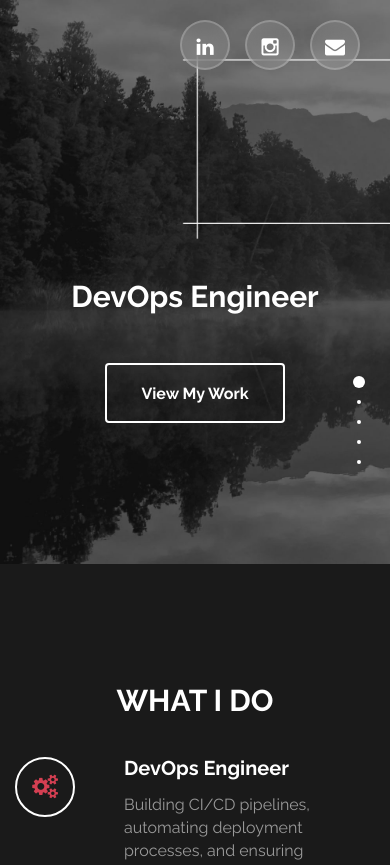
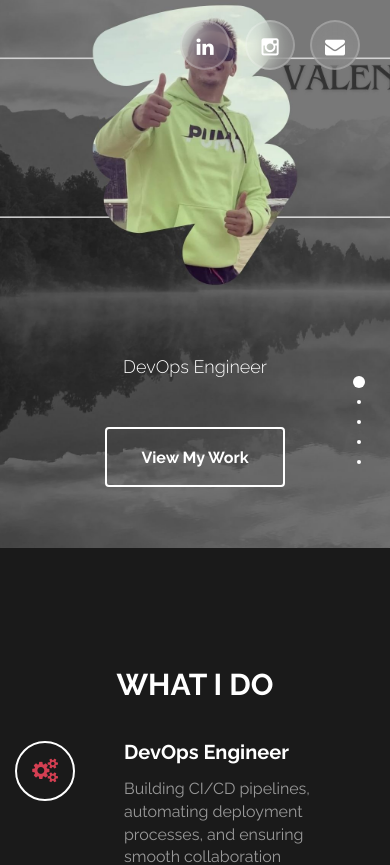
Before and after one commit to Valentin-v-Todorov/Valentin-v-Todorov.github.io, a PHP site: page / in a window 390 px wide. Shown: the top 865 px of the page. Run offline with PHP 8.4, Linux system fonts and the light colour scheme.

Commit message:
version 1 - mobile view

```diff
--- a/css/templatemo-style.css
+++ b/css/templatemo-style.css
@@ -175,17 +175,31 @@
     background-size: cover;
     background-repeat: no-repeat;
     padding-top: 120px;
-        padding-bottom: 140px;
+    padding-bottom: 60px;
     text-align: center;
+    display: flex;
+    align-items: flex-end;
+    position: relative;
 }
+
+#home .container {
+    width: 100%;
+    margin-bottom: 0;
+}
+
+#home .rotate {
+    font-size: 18px;
+    font-weight: 300;
+    margin-bottom: 0;
+    color: #ffffff;
+}
+
 #home h1
-    /*{*/
-    /*    border: 2px solid #D43F52;*/
-    /*    color: #D43F52;*/
-    /*    display: inline-block;*/
-    /*    letter-spacing: 6px;*/
-    /*    padding: 25px 35px;*/
-    /*    margin: 30px 0;*/
+{
+    color: #D43F52;
+    display: inline-block;
+    letter-spacing: 6px;
+    margin: 30px 0;
 }
 #home h2
 {
@@ -418,3 +432,10 @@
     color: #D43F52;
 }
 /* end social icon */
+
+/* Mobile background centering */
+@media (max-width: 768px) {
+    #home {
+        background-position: center center;
+    }
+}
```
Lines whose indentation alone changed are shown as unchanged.
